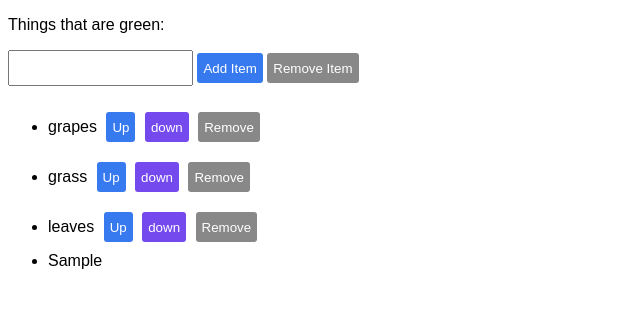
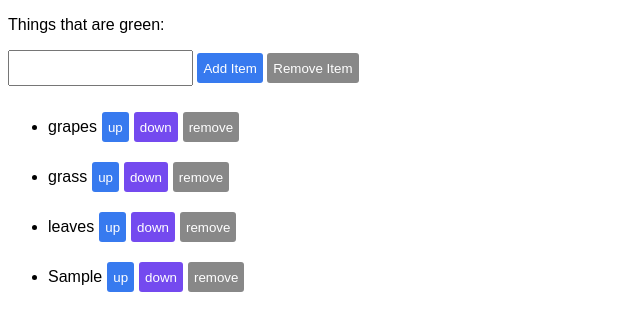
Before and after one commit to jaymccormick/domtraverse, a plain HTML site: page index.html in a window 1280 px wide. Both pictures are taken after typing "Sample" into the empty fields and a click on the button "Add Item". Shown: the whole page, without its empty margins (0-640 px from the left). Drawn offline with Linux system fonts and the light colour scheme.

Commit message:
button adder function

```diff
--- a/app.js
+++ b/app.js
@@ -4,13 +4,34 @@ const removeButton = document.querySelector('button.remove-item');
 const divList = document.querySelector('.list');
 const listUL = divList.querySelector('ul');
 const liList = document.getElementsByTagName('li');
+const lis = listUL.children;
 
+// function to add buttons to li's present on load or added after
+function attachLIButtons(li){
+  let up = document.createElement('button');
+  let down = document.createElement('button');
+  let remove = document.createElement('button');
+  up.className = 'up';
+  up.textContent = 'up';
+  down.className = 'down';
+  down.textContent = 'down';
+  remove.className = 'remove';
+  remove.textContent = 'remove';
+  li.appendChild(up);
+  li.appendChild(down);
+  li.appendChild(remove);
+}
+
+for (let i = 0; i < lis.length; i++){
+  attachLIButtons(lis[i]);
+}
 
 addButton.addEventListener('click', () => {
-  const text = addInput.value;
-  const li = document.createElement('li');
-  li.textContent = text;
-  listUL.appendChild(li);
+  let ul = document.getElementsByTagName('ul')[0];
+  let li = document.createElement('li');
+  li.textContent = addInput.value;
+  attachLIButtons(li);
+  ul.appendChild(li);
   addInput.value = '';
 });
 
--- a/index.html
+++ b/index.html
@@ -12,20 +12,9 @@
     <button type="button" class="add-item">Add Item</button>
     <button type="button" class="remove-item">Remove Item</button>
     <ul>
-      <li>grapes
-          <button type="button" class="up">Up</button>
-          <button type="button" class="down">down</button>
-          <button type="button" class="remove">Remove</button>
-      </li>
-      <li>grass
-        <button type="button" class="up">Up</button>
-        <button type="button" class="down">down</button>
-        <button type="button" class="remove">Remove</button></li>
-      <li>leaves
-        <button type="button" class="up">Up</button>
-        <button type="button" class="down">down</button>
-        <button type="button" class="remove">Remove</button>
-      </li>
+      <li>grapes</li>
+      <li>grass</li>
+      <li>leaves</li>
     </ul>
   </div>
 <script src="app.js" type="text/javascript"></script>
```
